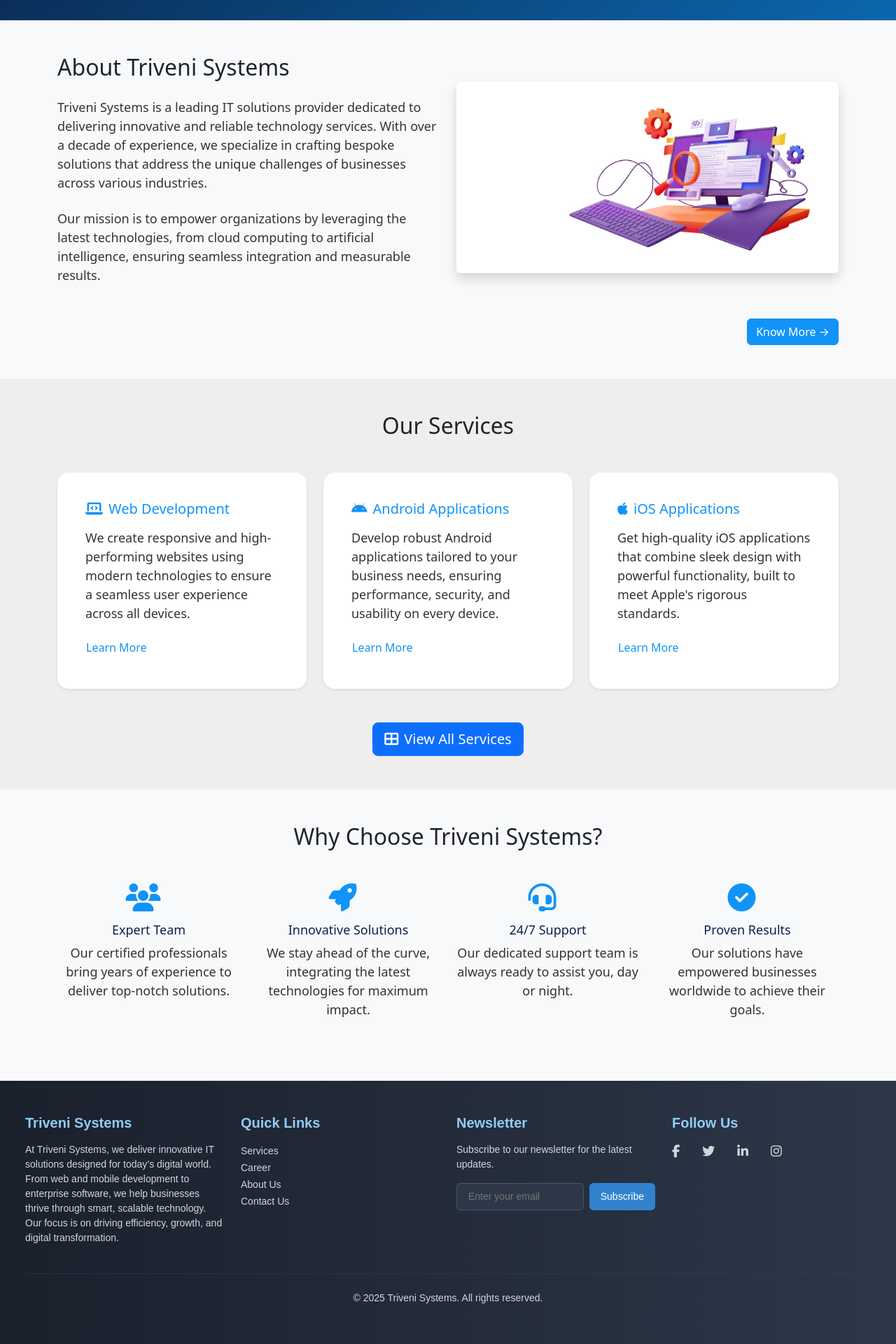
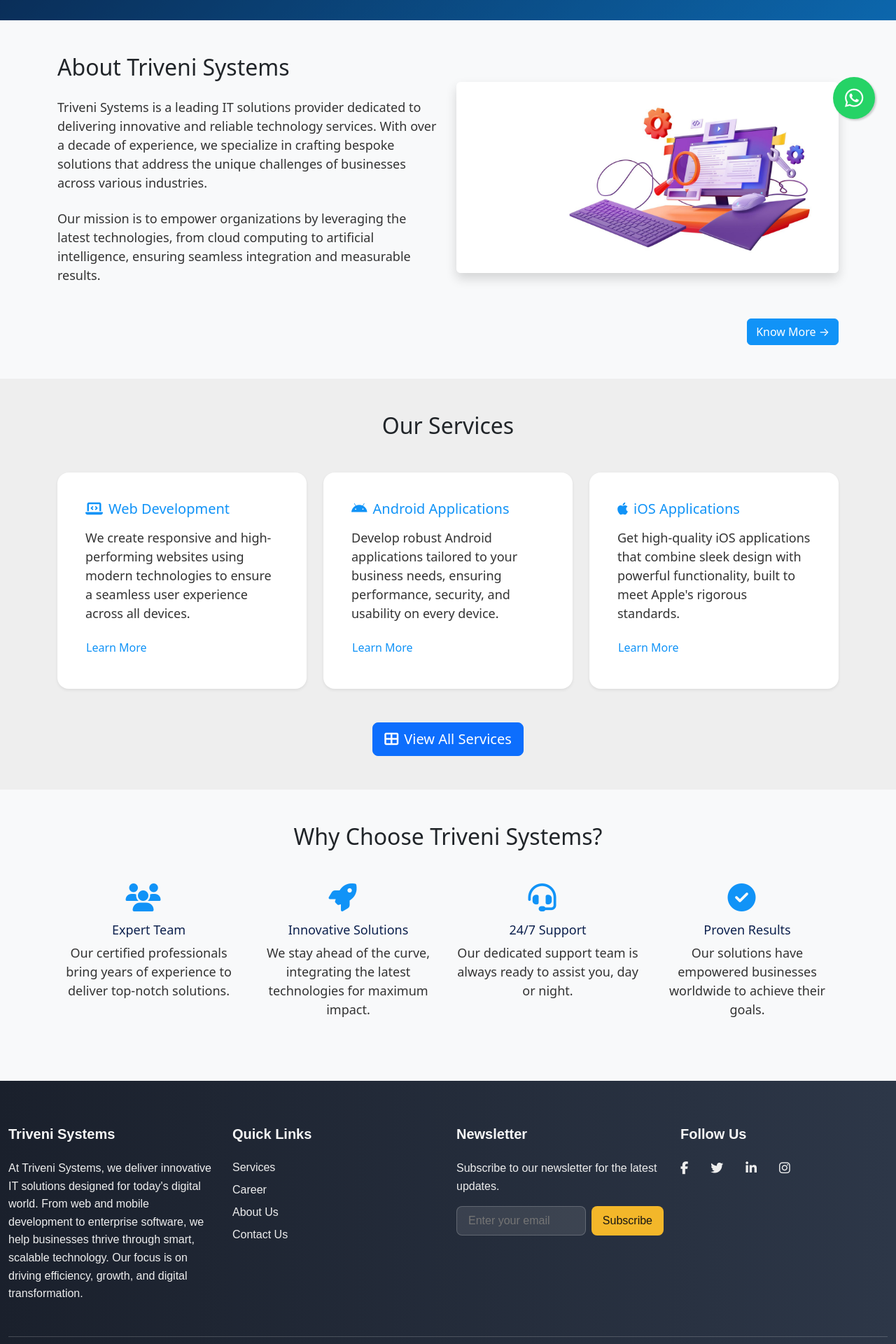
Before and after one commit to abhi1580/Triveni-Systems, a React (Vite) app in the folder triveni-systems/: page / in a window 1280 px wide. Shown: the part 600-2520 px from the top of the page at 70% size. Built offline with nearby package versions, Linux system fonts and the light colour scheme.

Commit message:
Refactor Footer Component and Styles: Updated text for consistency, improved accessibility with aria-labels for social links, added WhatsApp float button for quick contact, and enhanced CSS variables for better styling and responsiveness.

```diff
--- a/triveni-systems/src/components/Footer.tsx
+++ b/triveni-systems/src/components/Footer.tsx
@@ -8,7 +8,7 @@ const Footer = () => {
         <Row className="py-8">
           <Col md={3} className="mb-6">
             <h5 className="footer-title">Triveni Systems</h5>
-            <p className="footer-text">At Triveni Systems, we deliver innovative IT solutions designed for today’s digital world. From web and mobile development to enterprise software, we help businesses thrive through smart, scalable technology. Our focus is on driving efficiency, growth, and digital transformation.</p>
+            <p className="footer-text">At Triveni Systems, we deliver innovative IT solutions designed for today's digital world. From web and mobile development to enterprise software, we help businesses thrive through smart, scalable technology. Our focus is on driving efficiency, growth, and digital transformation.</p>
           </Col>
           <Col md={3} className="mb-6">
             <h5 className="footer-title">Quick Links</h5>
@@ -19,7 +19,7 @@ const Footer = () => {
               <li><a href="/contact" className="footer-link">Contact Us</a></li>
             </ul>
           </Col>
-          <Col md={3}>
+          <Col md={3} className="mb-6">
             <h5 className="footer-title">Newsletter</h5>
             <p className="footer-text">Subscribe to our newsletter for the latest updates.</p>
             <div className="newsletter-form">
@@ -32,13 +32,13 @@ const Footer = () => {
               <button className="newsletter-button">Subscribe</button>
             </div>
           </Col>
-          <Col md={3} className="mb-6">
+          <Col md={3}>
             <h5 className="footer-title">Follow Us</h5>
             <div className="social-links">
-              <a href="#" className="footer-social"><i className="fab fa-facebook-f"></i></a>
-              <a href="#" className="footer-social"><i className="fab fa-twitter"></i></a>
-              <a href="#" className="footer-social"><i className="fab fa-linkedin-in"></i></a>
-              <a href="#" className="footer-social"><i className="fab fa-instagram"></i></a>
+              <a href="#" className="footer-social" aria-label="Facebook"><i className="fab fa-facebook-f"></i></a>
+              <a href="#" className="footer-social" aria-label="Twitter"><i className="fab fa-twitter"></i></a>
+              <a href="#" className="footer-social" aria-label="LinkedIn"><i className="fab fa-linkedin-in"></i></a>
+              <a href="#" className="footer-social" aria-label="Instagram"><i className="fab fa-instagram"></i></a>
             </div>
           </Col>
         </Row>
@@ -49,6 +49,16 @@ const Footer = () => {
           </Col>
         </Row>
       </Container>
+      <a
+        href="https://wa.me/919146334963"
+        className="whatsapp-float"
+        target="_blank"
+        rel="noopener noreferrer"
+        aria-label="Chat on WhatsApp"
+      >
+        <i className="fab fa-whatsapp"></i>
+        <span className="whatsapp-tooltip">Get Quick Question</span>
+      </a>
     </footer>
   );
 };
--- a/triveni-systems/src/styles/Footer.css
+++ b/triveni-systems/src/styles/Footer.css
@@ -1,94 +1,101 @@
 .footer {
   background: linear-gradient(to right, #1a202c, #2d3748);
-  color: #ffffff;
-  padding: 3rem 1.5rem;
-  font-family: 'Arial', sans-serif;
+  color: var(--gray-100);
+  padding: var(--spacing-3xl) 0;
+  font-family: var(--font-primary);
 }
 
 .footer-title {
-  font-size: 1.25rem;
+  font-size: var(--font-size-xl);
   font-weight: 600;
-  margin-bottom: 1rem;
-  color: #90cdf4;
+  margin-bottom: var(--spacing-lg);
+  color: var(--gray-100);
 }
 
 .footer-text {
-  font-size: 0.875rem;
-  color: #d2d6dc;
-  line-height: 1.5;
-  margin-bottom: 1rem;
+  font-size: var(--font-size-base);
+  color: var(--gray-200);
+  line-height: 1.6;
+  margin-bottom: var(--spacing-md);
 }
 
 .footer-link {
-  color: #d2d6dc;
+  color: var(--gray-200);
   text-decoration: none;
-  font-size: 0.875rem;
-  transition: color 0.2s ease;
+  font-size: var(--font-size-base);
+  transition: var(--transition-base);
+  display: block;
+  margin-bottom: var(--spacing-sm);
 }
 
 .footer-link:hover {
-  color: #63b3ed;
+  color: var(--accent-yellow);
+  transform: translateX(5px);
 }
 
 .footer-social {
-  color: #d2d6dc;
+  color: var(--gray-200);
   text-decoration: none;
-  font-size: 1.125rem;
-  margin-right: 1rem;
-  transition: color 0.2s ease;
+  font-size: var(--font-size-lg);
+  margin-right: var(--spacing-md);
+  transition: var(--transition-base);
+  display: inline-block;
 }
 
 .footer-social:hover {
-  color: #63b3ed;
+  color: var(--accent-yellow);
+  transform: translateY(-3px);
 }
 
 .footer-divider {
-  border-color: #4a5568;
-  margin: 1.5rem 0;
+  border-color: whitesmoke;
+  margin: var(--spacing-xl) 0;
+  opacity: 0.2;
 }
 
 .newsletter-form {
   display: flex;
   flex-direction: column;
-  gap: 0.5rem;
+  gap: var(--spacing-sm);
 }
 
 .newsletter-input {
-  background-color: #2d3748;
-  color: #ffffff;
-  border: 1px solid #4a5568;
-  border-radius: 0.375rem;
-  padding: 0.5rem 1rem;
-  font-size: 0.875rem;
+  background-color: rgba(255, 255, 255, 0.1);
+  color: var(--gray-100);
+  border: 1px solid rgba(255, 255, 255, 0.2);
+  border-radius: var(--radius-md);
+  padding: var(--spacing-sm) var(--spacing-md);
+  font-size: var(--font-size-base);
   width: 100%;
-  max-width: 16rem;
+  transition: var(--transition-base);
 }
 
 .newsletter-input:focus {
   outline: none;
-  border-color: #63b3ed;
-  box-shadow: 0 0 0 2px rgba(99, 179, 237, 0.2);
+  border-color: var(--accent-yellow);
+  box-shadow: 0 0 0 2px rgba(243, 183, 42, 0.2);
 }
 
 .newsletter-button {
-  background-color: #3182ce;
-  color: #ffffff;
+  background-color: var(--accent-yellow);
+  color: var(--gray-900);
   border: none;
-  border-radius: 0.375rem;
-  padding: 0.5rem 1rem;
-  font-size: 0.875rem;
+  border-radius: var(--radius-md);
+  padding: var(--spacing-sm) var(--spacing-md);
+  font-size: var(--font-size-base);
   font-weight: 500;
   cursor: pointer;
-  transition: background-color 0.2s ease;
+  transition: var(--transition-base);
 }
 
 .newsletter-button:hover {
-  background-color: #2b6cb0;
+  background-color: var(--gray-100);
+  transform: translateY(-2px);
 }
 
 .social-links {
   display: flex;
-  gap: 1rem;
+  gap: var(--spacing-md);
 }
 
 @media (min-width: 768px) {
@@ -96,7 +103,85 @@
     flex-direction: row;
   }
 
+  .newsletter-input {
+    max-width: 16rem;
+  }
+
   .mb-6 {
     margin-bottom: 0;
   }
 }
+
+@media (max-width: 767px) {
+  .footer {
+    padding: var(--spacing-xl) 0;
+  }
+
+  .footer-title {
+    margin-top: var(--spacing-lg);
+  }
+
+  .social-links {
+    justify-content: center;
+  }
+}
+
+/* WhatsApp Float Button */
+.whatsapp-float {
+  position: fixed;
+  bottom: 30px;
+  right: 30px;
+  background-color: #25d366;
+  color: white;
+  width: 60px;
+  height: 60px;
+  border-radius: 50%;
+  text-align: center;
+  font-size: 30px;
+  box-shadow: 2px 2px 3px rgba(0, 0, 0, 0.2);
+  display: flex;
+  align-items: center;
+  justify-content: center;
+  text-decoration: none;
+  transition: all 0.3s ease;
+  z-index: 1000;
+}
+
+.whatsapp-float:hover {
+  background-color: #128C7E;
+  color: white;
+  transform: scale(1.1);
+}
+
+.whatsapp-tooltip {
+  position: absolute;
+  right: 70px;
+  background-color: #333;
+  color: white;
+  padding: 5px 10px;
+  border-radius: 4px;
+  font-size: 14px;
+  white-space: nowrap;
+  opacity: 0;
+  visibility: hidden;
+  transition: all 0.3s ease;
+}
+
+.whatsapp-float:hover .whatsapp-tooltip {
+  opacity: 1;
+  visibility: visible;
+}
+
+@media (max-width: 767px) {
+  .whatsapp-float {
+    width: 50px;
+    height: 50px;
+    font-size: 25px;
+    bottom: 20px;
+    right: 20px;
+  }
+
+  .whatsapp-tooltip {
+    display: none;
+  }
+}
```
